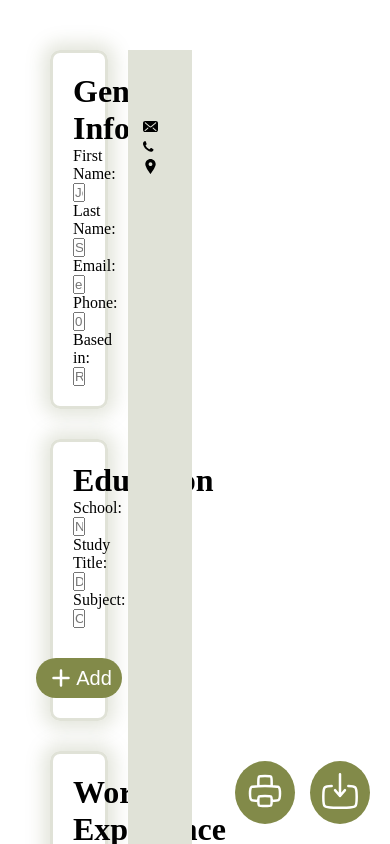
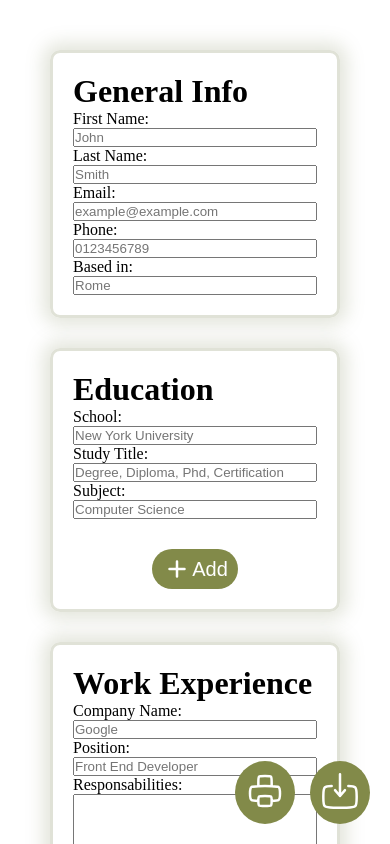
Before and after one commit to Eligio93/CV-application, a React (Vite) app: page / in a window 390 px wide. Shown: the top 844 px of the page. Built offline with nearby package versions, Linux system fonts and the light colour scheme.

Commit message:
adds responsiveness to the app

```diff
--- a/src/index.css
+++ b/src/index.css
@@ -287,3 +287,76 @@ textarea {
     font-size: 20px;
   }
 }
+
+/*media query for responsiveness*/
+
+@media screen and (max-width:1020px) {
+  #root {
+    flex-direction: column;
+    align-items: center;
+  }
+
+  .input-section {
+    width: 100%;
+    max-width: 450px;
+  }
+
+  .rendering-section {
+    flex-direction: column;
+    width: 100%;
+  }
+
+  .sidebar {
+    width: 100%;
+
+  }
+
+  .sidebar h1 {
+    font-size: 1.5em;
+  }
+
+  .contacts div {
+    font-size: 0.8em;
+  }
+
+  .content {
+    width: 100%;
+  }
+
+  .exp-item-header {
+    flex-direction: column;
+    gap: 10px;
+  }
+
+  .exp-item-header>p>b {
+    font-size: 1em;
+  }
+}
+
+@media screen and (min-width:1021px) and (max-width:1400px) {
+  .input-section {
+    width: 30%;
+  }
+
+  .rendering-section {
+    width: 70%;
+  }
+
+  .exp-item-header {
+    flex-direction: column;
+    gap: 10px;
+  }
+
+  .exp-item-header>p>b {
+    font-size: 1em;
+  }
+
+  .sidebar {
+    width: 40%;
+  }
+
+  .content {
+    width: 60%;
+  }
+
+}
```
